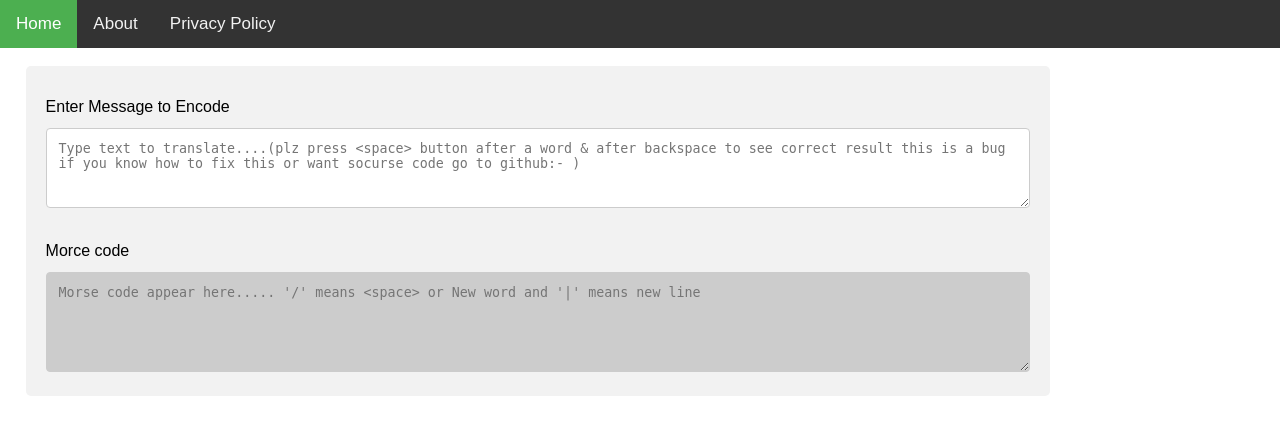
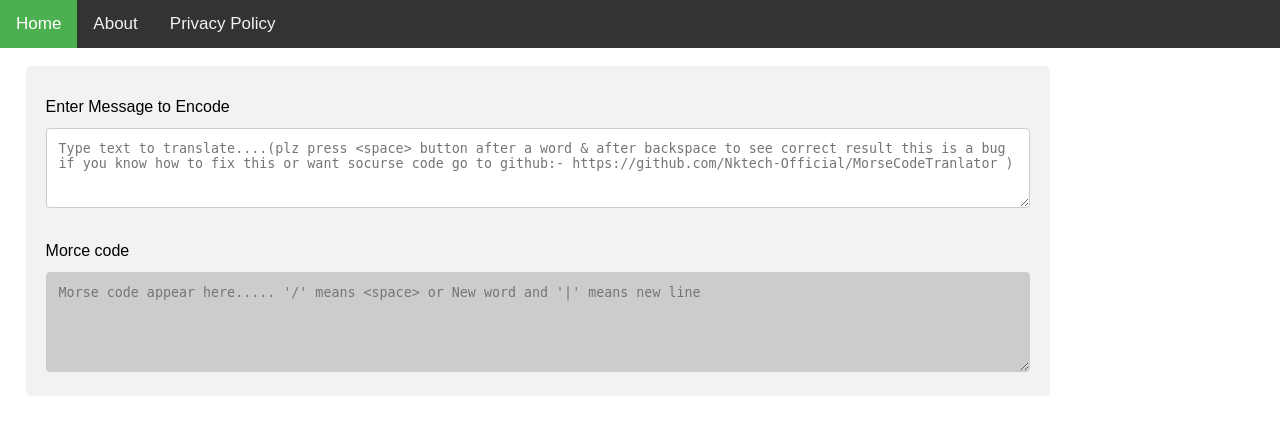
Before and after one commit to Nktech-Official/MorseCodeTranlator, a Flask app: page / in a window 1280 px wide. Shown: the top 435 px of the page. Run offline with Flask 2, Linux system fonts and the light colour scheme.

Commit message:
make it better

```diff
--- a/templates/index.html
+++ b/templates/index.html
@@ -10,7 +10,7 @@
                     <label for="subject">Enter Message to Encode</label>
                 </div>
                 <div class="col-75">
-                    <textarea id="code" onKeyDown="javascript: var key = event.keyCode || event.charCode || event.which ; backspace(key); " class="code" name="code" placeholder="Type text to translate....(plz press &lt;space&gt; button after a word & after backspace to see correct result this is a bug if you know how to fix this or want socurse code go to github:- ) "
+                    <textarea id="code" onKeyDown="javascript: var key = event.keyCode || event.charCode || event.which ; backspace(key); " class="code" name="code" placeholder="Type text to translate....(plz press &lt;space&gt; button after a word & after backspace to see correct result this is a bug if you know how to fix this or want socurse code go to github:- https://github.com/Nktech-Official/MorseCodeTranlator ) "
                         style="height:80px"></textarea>
                 </div>
             </div>
```
